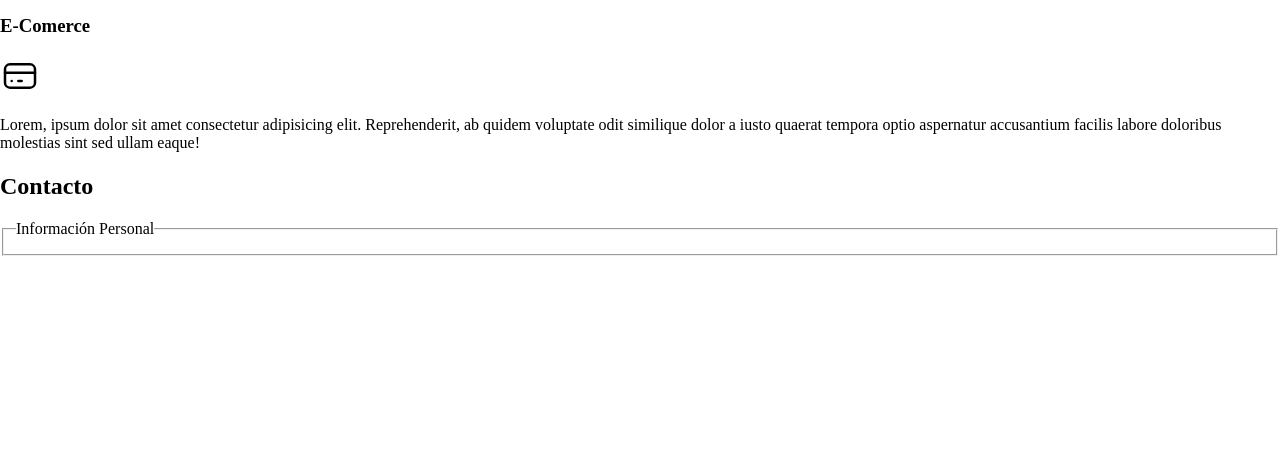
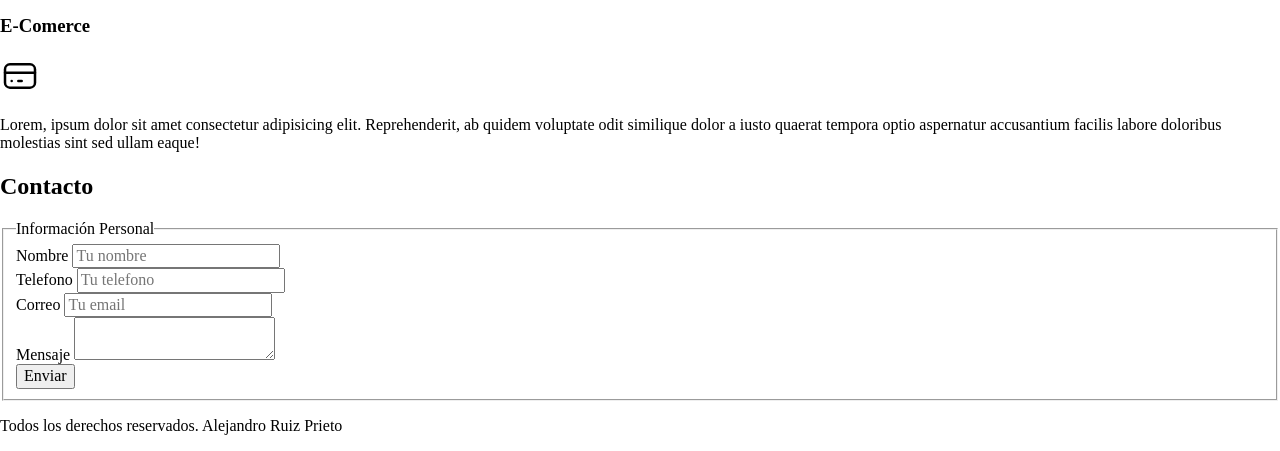
Before and after one commit to Alesso-ai/T6-Normalize, a plain HTML site: page index.html in a window 1280 px wide. Shown: the part 691-1142 px from the top of the page. Before the commit the page ends 947 px from the top, so only its background shows below. Drawn offline with Linux system fonts and the light colour scheme.

Commit message:
Template terminado

```diff
--- a/index.html
+++ b/index.html
@@ -96,14 +96,33 @@
                 <fieldset>
                     <legend>Información Personal</legend>
                     <div class="contenedor-campos">
-                        <div class="campo"></div>
-                        <div class="campo"></div>
-                        <div class="campo"></div>
-                        <div class="campo"></div>
+                        <div class="campo">
+                            <label>Nombre</label>
+                            <input class="input-text" type="text" placeholder="Tu nombre">
+                        </div>
+                        <div class="campo">
+                            <label >Telefono</label>
+                            <input  class="input-text" type="tel" placeholder="Tu telefono">
+                        </div>
+                        <div class="campo">
+                            <label >Correo</label>
+                            <input class="input-text" type="email" placeholder="Tu email">
+                        </div>
+                        <div class="campo">
+                            <label >Mensaje</label>
+                            <textarea class="input-text"></textarea>
+                        </div>
+                    </div>
+                    <div class="alinear-derechar flex">
+                        <input class="boton w-sm-100" type="submit" value="Enviar">
                     </div>
                 </fieldset>
             </form>
         </section>
     </main>
+
+    <footer class="footer">
+        <p>Todos los derechos reservados. Alejandro Ruiz Prieto</p>
+    </footer>
 </body>
 </html>
```
